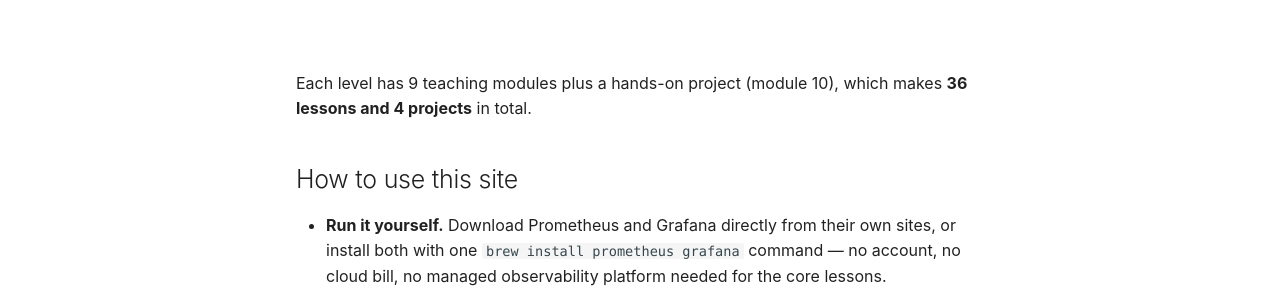
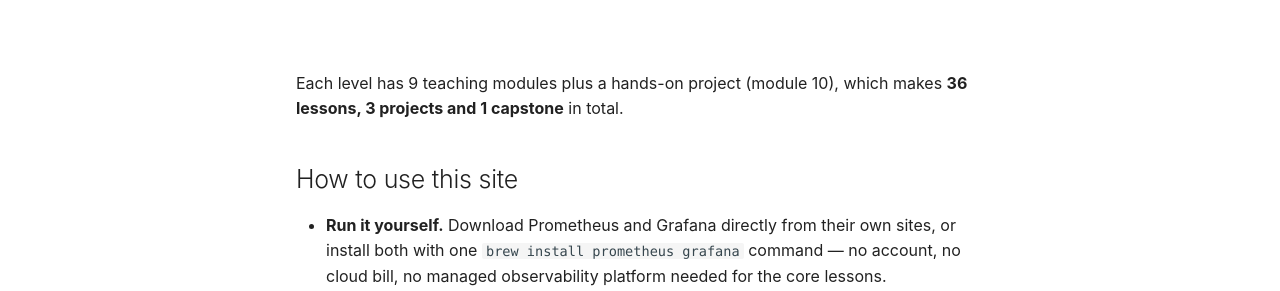
Before and after one commit to SIGILIPELLI/observability-mastery-path, an MkDocs documentation site: the page built from docs/index.md, in a window 1280 px wide and 900 px high, scrolled down 630 px. Shown: the part 187-478 px from the top of the window. Built offline with MkDocs 1.6.1 and Material for MkDocs 9.7.7, drawn with Linux system fonts in a browser that asks for light colours; comment, search, counter and statistics services are not loaded.

Commit message:
Course description and counts state lessons, projects and capstone from the registry
Co-Authored-By: Claude Sonnet 5.5 <noreply@anthropic.com>

```diff
--- a/docs/index.md
+++ b/docs/index.md
@@ -1,6 +1,6 @@
 ---
 title: "Free Observability Course: Prometheus, PromQL, Grafana, Alerting, OpenTelemetry & SLOs"
-description: "Free observability course: 36 lessons and 4 projects on Prometheus, PromQL, Grafana dashboards, alerting, OpenTelemetry, and SLOs."
+description: "Free observability course: 36 lessons, 3 projects and 1 capstone on Prometheus, PromQL, Grafana dashboards, alerting, OpenTelemetry, and SLOs."
 ---
 
 # Observability Mastery Path
@@ -31,7 +31,7 @@ repeating.
 | **3 · Distributed Tracing & OpenTelemetry** | Spans, context propagation, the Collector, sampling, cardinality, correlating all three pillars | 10 | Trace a real request end to end and correlate it with metrics and logs |
 | **4 · SLOs & Operating Observability at Scale** | SLIs/SLOs/error budgets, burn-rate alerting, capacity planning, scaling Prometheus, on-call | 10 | Design and operate an SLO-driven observability stack for a real service |
 
-Each level has 9 teaching modules plus a hands-on project (module 10), which makes **36 lessons and 4 projects** in total.
+Each level has 9 teaching modules plus a hands-on project (module 10), which makes **36 lessons, 3 projects and 1 capstone** in total.
 
 ## How to use this site
 
```
